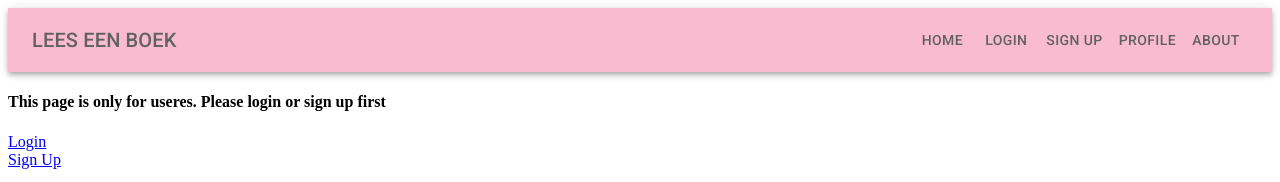
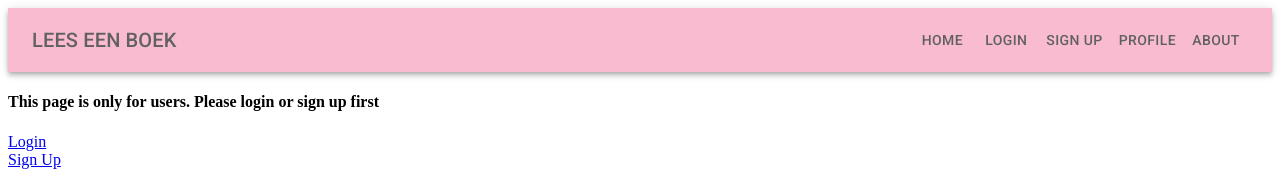
Before and after one commit to charlotkroon/leeseenboek-client, a React (Create React App) app: page /profilepage in a window 1280 px wide. Shown: the top 182 px of the page. Built offline with nearby package versions, Linux system fonts and the light colour scheme.

Commit message:
ProfilePage: Change in how props are written.

```diff
--- a/src/components/Profile/ProfilePage.jsx
+++ b/src/components/Profile/ProfilePage.jsx
@@ -8,10 +8,10 @@ import AddBookFormContainer from "../AddBook/AddBookFormContainer";
 
 class ProfilePage extends React.Component {
   render() {
-    if (!this.props.user) {
+    if (this.props.loggedInUser.length === 0) {
       return (
         <div>
-          <h4>This page is only for useres. Please login or sign up first</h4>
+          <h4>This page is only for users. Please login or sign up first</h4>
           <Link to="/login">Login</Link>
           <br />
           <Link to="/signup">Sign Up</Link>
```
